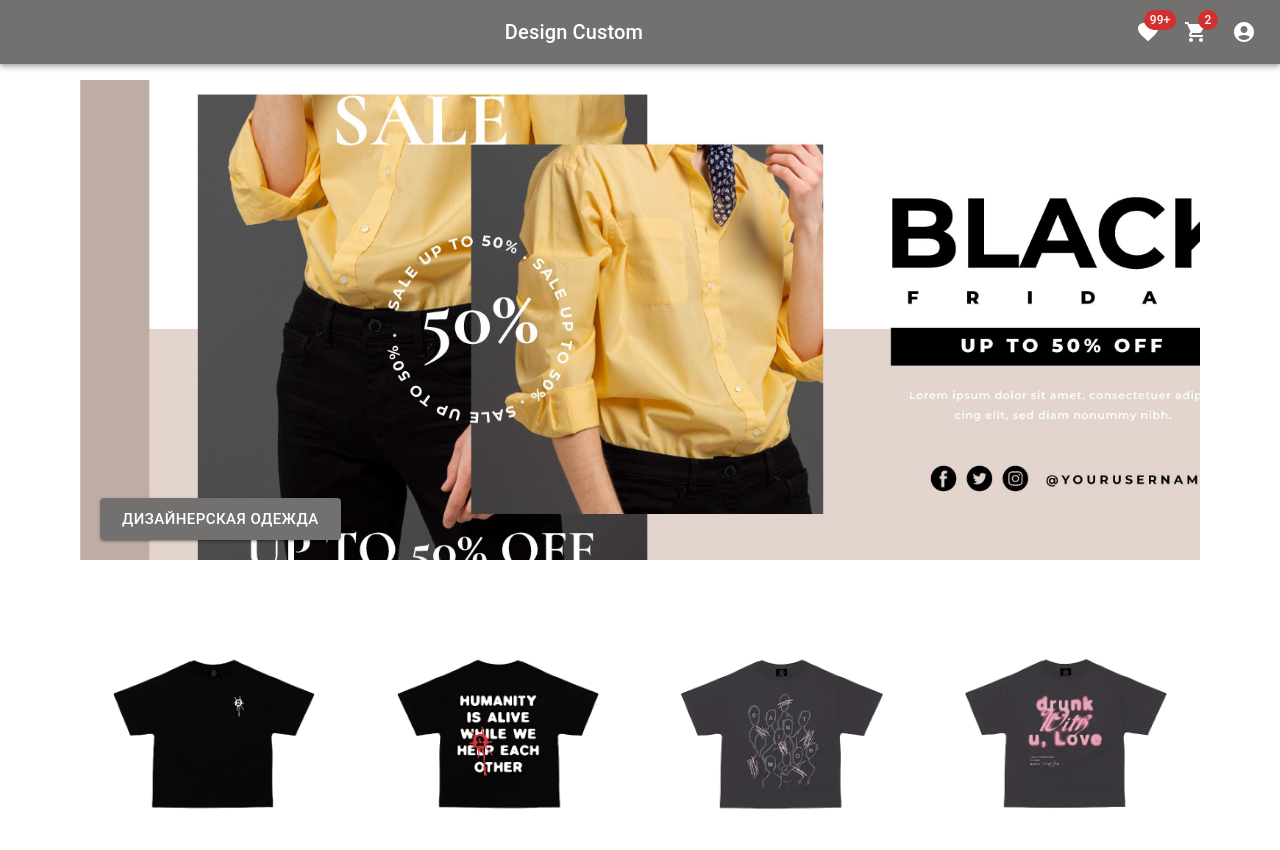
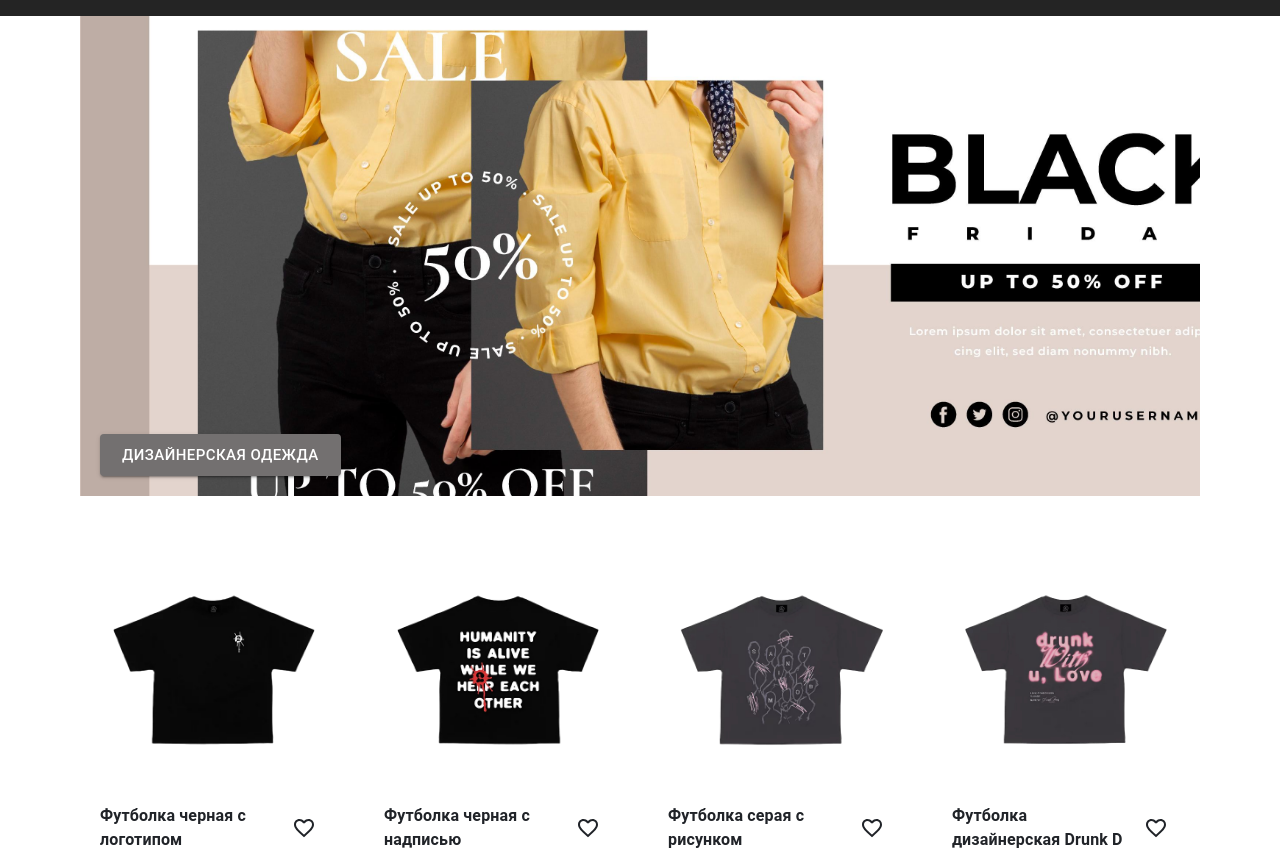
Before and after one commit to AlexMoon26/DesignCustom-client, a React (Vite) app: page / in a window 1280 px wide. Shown: the top 850 px of the page. Built offline with nearby package versions, Linux system fonts and the light colour scheme.

Commit message:
Update LayoutMain.jsx

```diff
--- a/src/layouts/LayoutMain.jsx
+++ b/src/layouts/LayoutMain.jsx
@@ -1,5 +1,5 @@
 import { Outlet } from "react-router-dom";
-import { Header } from "../components/header/Header";
+// import { Header } from "../components/header/Header";
 import { Footer } from "../components/footer/Footer";
 import { Box } from "@mui/material";
 import { useScreenWidth } from "../hooks/useScreenWidth";
@@ -8,7 +8,7 @@ export const LayoutMain = () => {
   const { isDesktop } = useScreenWidth();
   return (
     <Box minHeight={"100vh"} className="">
-      <Header />
+      {/* <Header /> */}
       <Box className={`${isDesktop && "mt-4"}`}>
         <Outlet />
       </Box>
```
